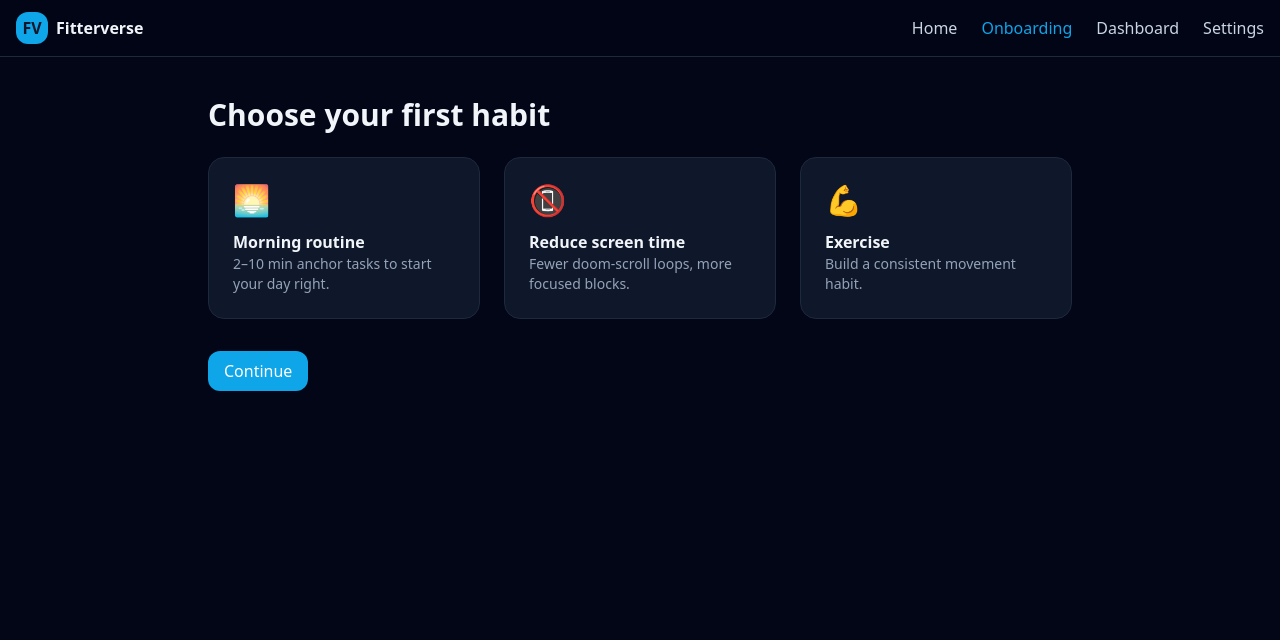
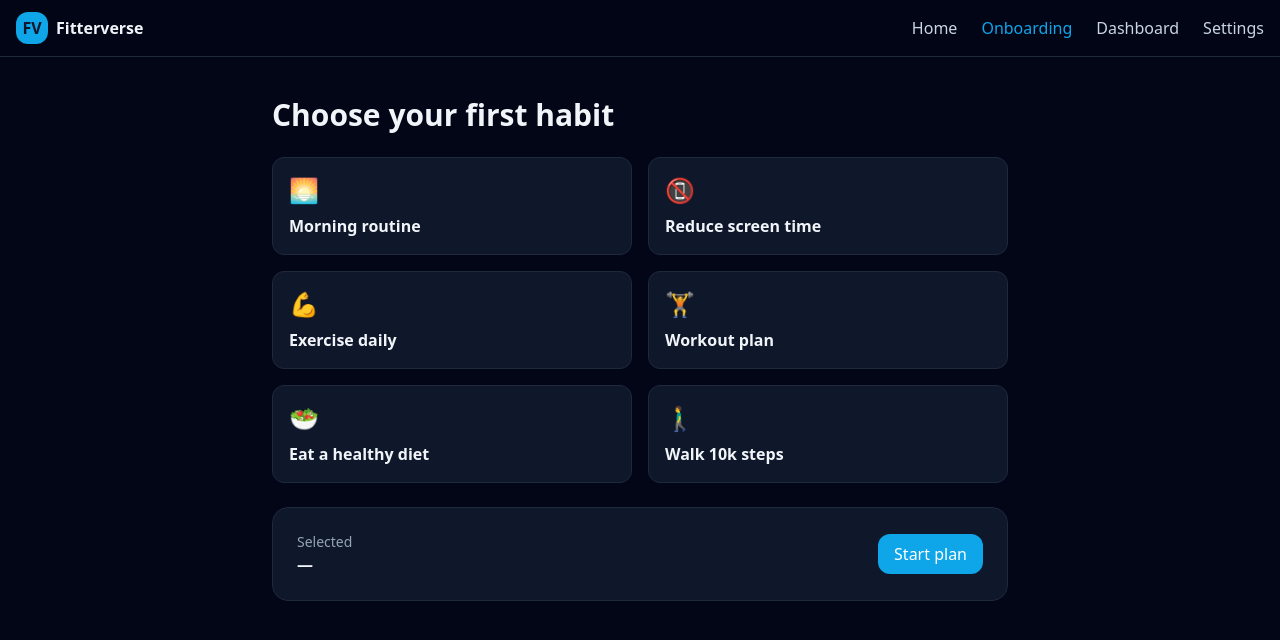
Before and after one commit to fitterverse/fitterverse-pro, a React (Vite) app: page /onboarding in a window 1280 px wide. Shown: the top 640 px of the page. Built offline with nearby package versions, Linux system fonts and the light colour scheme; no server answers.

Commit message:
fix: add habitId to profile, expose plans in store, align onboarding/checklist types

```diff
--- a/src/components/DailyChecklist.tsx
+++ b/src/components/DailyChecklist.tsx
@@ -1,22 +1,23 @@
 // src/components/DailyChecklist.tsx
 import React from "react";
-import { useApp, Task } from "../state/appStore";
+import { useApp } from "../state/appStore";
 import { todayKey, humanDate } from "../lib/time";
 
 export default function DailyChecklist() {
-  const { plans } = useApp();
-  const key = todayKey(new Date());
-  const day = plans[key];
-
-  if (!day) return null;
+  const { ensureTodayPlan, toggleTask } = useApp();
+  const day = ensureTodayPlan();
 
   return (
-    <div>
+    <div className="rounded-2xl border border-slate-800 bg-slate-900 p-6">
       <div className="text-sm text-slate-400 mb-2">{humanDate(new Date(day.date))}</div>
-      <ul className="space-y-3">
-        {day.tasks.map((t: Task) => (
+      <ul className="space-y-3 text-slate-200">
+        {day.tasks.map((t) => (
           <li key={t.id} className="flex items-center gap-3">
-            <span className="h-5 w-5 rounded border border-slate-600" />
+            <button
+              aria-label="toggle"
+              onClick={() => toggleTask(day.date, t.id)}
+              className="h-5 w-5 rounded border border-slate-600"
+            />
             <span>{t.text}</span>
           </li>
         ))}
--- a/src/pages/Onboarding.tsx
+++ b/src/pages/Onboarding.tsx
@@ -2,49 +2,62 @@
 import React from "react";
 import Card from "../components/ui/Card";
 import Button from "../components/ui/Button";
-import { useApp, HabitId } from "../state/appStore";
+import { useApp } from "../state/appStore";
 
-const HABITS: { id: HabitId; label: string; desc: string; emoji: string }[] = [
-  { id: "morning-routine", label: "Morning routine", desc: "2–10 min anchor tasks to start your day right.", emoji: "🌅" },
-  { id: "screen-time", label: "Reduce screen time", desc: "Fewer doom-scroll loops, more focused blocks.", emoji: "📵" },
-  { id: "exercise", label: "Exercise", desc: "Build a consistent movement habit.", emoji: "💪" },
-];
+const HABITS = [
+  { id: "morning-routine", label: "Morning routine", emoji: "🌅" },
+  { id: "screen-time", label: "Reduce screen time", emoji: "📵" },
+  { id: "exercise", label: "Exercise daily", emoji: "💪" },
+  { id: "workout", label: "Workout plan", emoji: "🏋️" },
+  { id: "eat-healthy", label: "Eat a healthy diet", emoji: "🥗" },
+  { id: "walk-10k", label: "Walk 10k steps", emoji: "🚶‍♂️" },
+] as const;
 
 export default function Onboarding() {
-  const { profile, setProfile } = useApp();
-  const [selected, setSelected] = React.useState<HabitId | null>(profile.habitId ?? null);
+  const { profile, setProfile, ensureTodayPlan } = useApp();
+  const [selected, setSelected] = React.useState<string>(profile.habitId ?? "");
 
-  function continueNext() {
+  function next() {
     if (!selected) return;
-    setProfile({ ...profile, habitId: selected });
-    // navigate to next onboarding step or dashboard in your flow
+    // ✅ persist habitId on profile
+    setProfile({ habitId: selected as any });
+    // create today plan so dashboard has content
+    ensureTodayPlan();
+    // simple route-forward (replace with navigate if using react-router hooks)
+    window.location.href = "/dashboard";
   }
 
   return (
-    <div className="mx-auto max-w-4xl px-4 py-10">
+    <div className="container mx-auto max-w-3xl px-4 py-10">
       <h1 className="text-3xl font-bold mb-6">Choose your first habit</h1>
-
-      <div className="grid md:grid-cols-3 gap-6">
+      <div className="grid sm:grid-cols-2 gap-4">
         {HABITS.map((h) => (
           <button
             key={h.id}
             onClick={() => setSelected(h.id)}
-            className={`text-left ${selected === h.id ? "ring-2 ring-emerald-500" : ""}`}
+            className={`text-left rounded-xl border p-4 transition ${
+              selected === h.id ? "border-emerald-500 bg-emerald-500/10" : "border-slate-800 bg-slate-900"
+            }`}
           >
-            <Card>
-              <div className="text-3xl">{h.emoji}</div>
-              <div className="mt-3 font-semibold">{h.label}</div>
-              <div className="text-slate-400 text-sm">{h.desc}</div>
-            </Card>
+            <div className="text-2xl">{h.emoji}</div>
+            <div className="mt-2 font-semibold">{h.label}</div>
           </button>
         ))}
       </div>
 
-      <div className="mt-8">
-        <Button onClick={continueNext} disabled={!selected}>
-          Continue
-        </Button>
-      </div>
+      <Card className="mt-6">
+        <div className="flex items-center justify-between">
+          <div>
+            <div className="text-sm text-slate-400">Selected</div>
+            <div className="font-semibold">
+              {selected ? HABITS.find((h) => h.id === selected)?.label : "—"}
+            </div>
+          </div>
+          <Button onClick={next} disabled={!selected}>
+            Start plan
+          </Button>
+        </div>
+      </Card>
     </div>
   );
 }
--- a/src/state/appStore.ts
+++ b/src/state/appStore.ts
@@ -1,117 +1,115 @@
-import { create } from 'zustand'
-import { storage } from '../lib/storage'
-import { todayKey } from '../lib/time'
+// src/state/appStore.ts
+import { create } from "zustand";
+import { storage } from "../lib/storage";
+import { todayKey } from "../lib/time";
 
-export type HabitId = 'morning-routine' | 'screen-time' | 'exercise'
+// ---- Domain types ----
+export type HabitId =
+  | "morning-routine"
+  | "screen-time"
+  | "exercise"
+  | "workout"
+  | "eat-healthy"
+  | "walk-10k";
 
 export type Task = {
-  id: string
-  text: string
-  minutes?: number
-  tip?: string
+  id: string;
+  text: string;
+  minutes?: number;
+  tip?: string;
+};
+
+export type DayPlan = {
+  date: string; // YYYY-MM-DD
+  tasks: Task[];
+  completed: Record<string, boolean>; // taskId -> done
+};
+
+export type UserProfile = {
+  name?: string;
+  goal?: string;
+  // ✅ add habitId to profile so onboarding can store it
+  habitId?: HabitId | null;
+};
+
+// ---- Store shape ----
+type AppState = {
+  profile: UserProfile;
+  plans: Record<string, DayPlan>; // ✅ used by DailyChecklist
+
+  // actions
+  setProfile: (partial: Partial<UserProfile>) => void;
+  ensureTodayPlan: () => DayPlan;
+  toggleTask: (date: string, taskId: string) => void;
+};
+
+// ---- persistence helpers ----
+const KEY = "fv@state";
+
+function loadState(): Pick<AppState, "profile" | "plans"> {
+  // our storage.get requires a fallback; provide a safe default
+  return storage.get<Pick<AppState, "profile" | "plans">>(KEY, {
+    profile: { name: "", goal: "", habitId: null },
+    plans: {},
+  });
 }
 
-export type DayPlan = {
-  date: string
-  tasks: Task[]
-  completed: Record<string, boolean> // taskId -> done
+function saveState(s: Pick<AppState, "profile" | "plans">) {
+  storage.set(KEY, s);
 }
 
-export type UserProfile = {
-  name?: string
-  goal?: string
-  keystone?: HabitId | null
+// ---- initial data helpers ----
+function defaultTasksForToday(): Task[] {
+  return [
+    { id: "t1", text: "2-min stretch after waking" },
+    { id: "t2", text: "No phone at breakfast" },
+    { id: "t3", text: "10-min evening walk" },
+  ];
 }
 
-type AppState = {
-  profile: UserProfile
-  plan: Record<string, DayPlan> // dateKey -> plan
-  streak: number
-  activeHabit: HabitId | null
+// ---- store ----
+export const useApp = create<AppState>((set, get) => {
+  const initial = loadState();
 
-  // actions
-  setProfile: (u: Partial<UserProfile>) => void
-  setActiveHabit: (h: HabitId) => void
-  ensureToday: () => void
-  toggleTask: (dateKey: string, taskId: string) => void
-  resetAll: () => void
-}
+  return {
+    profile: initial.profile,
+    plans: initial.plans,
 
-const KEY = 'fv@state'
+    setProfile: (partial) =>
+      set((s) => {
+        const next = { ...s, profile: { ...s.profile, ...partial } };
+        saveState({ profile: next.profile, plans: next.plans });
+        return next;
+      }),
 
-const initial: Pick<AppState, 'profile' | 'plan' | 'streak' | 'activeHabit'> = storage.get(KEY, {
-  profile: { name: '', goal: '', keystone: null },
-  plan: {},
-  streak: 0,
-  activeHabit: null
-})
+    ensureTodayPlan: () => {
+      const s = get();
+      const key = todayKey(new Date());
+      const existing = s.plans[key];
+      if (existing) return existing;
 
-export const useApp = create<AppState>((set, get) => ({
-  ...initial,
+      const created: DayPlan = {
+        date: key,
+        tasks: defaultTasksForToday(),
+        completed: {},
+      };
+      const plans = { ...s.plans, [key]: created };
+      const next = { ...s, plans };
+      saveState({ profile: next.profile, plans: next.plans });
+      set(next);
+      return created;
+    },
 
-  setProfile: (u) => set((s) => {
-    const profile = { ...s.profile, ...u }
-    const next = { ...s, profile }
-    storage.set(KEY, next)
-    return next
-  }),
-
-  setActiveHabit: (h) => set((s) => {
-    const next = { ...s, activeHabit: h, profile: { ...s.profile, keystone: h } }
-    storage.set(KEY, next)
-    return next
-  }),
-
-  ensureToday: () => set((s) => {
-    const key = todayKey()
-    if (s.plan[key]) return s
-    // create a tiny starter plan when missing
-    const tasks = s.activeHabit === 'morning-routine'
-      ? [
-          { id: 'water', text: 'Drink a glass of water', minutes: 2, tip: 'Leave a glass on your nightstand.' },
-          { id: 'sun', text: '2 minutes sunlight', minutes: 2, tip: 'Open the window and breathe.' },
-          { id: 'plan', text: 'Write today’s top-1', minutes: 3, tip: 'One thing that makes today a win.' },
-        ]
-      : s.activeHabit === 'screen-time'
-      ? [
-          { id: 'no-phone', text: 'No phone 30 min after wake', tip: 'Put it to charge outside the bedroom.' },
-          { id: 'focus-block', text: 'One 20-min no-scroll block', minutes: 20, tip: 'Use app/site blockers.' },
-          { id: 'off-30', text: '30-min off before bed', tip: 'Set a bedtime focus mode.' }
-        ]
-      : [
-          { id: 'walk', text: '5-min brisk walk', minutes: 5, tip: 'Shoes by the door the night before.' },
-          { id: 'mobility', text: '2-min mobility', minutes: 2, tip: 'Hips + shoulders.' },
-          { id: 'log', text: 'Log how you feel', minutes: 1 }
-        ]
-
-    const plan = { ...s.plan, [key]: { date: key, tasks, completed: {} } }
-    const next = { ...s, plan }
-    storage.set(KEY, next)
-    return next
-  }),
-
-  toggleTask: (dateKey, taskId) => set((s) => {
-    const day = s.plan[dateKey]
-    if (!day) return s
-    const completed = { ...day.completed, [taskId]: !day.completed[taskId] }
-    const allDoneBefore = Object.values(day.completed).length && Object.values(day.completed).every(Boolean)
-    const allDoneAfter = Object.values(completed).every(Boolean)
-    let streak = s.streak
-    if (!allDoneBefore && allDoneAfter) streak += 1
-    const plan = { ...s.plan, [dateKey]: { ...day, completed } }
-    const next = { ...s, plan, streak }
-    storage.set(KEY, next)
-    return next
-  }),
-
-  resetAll: () => {
-    const next = {
-      profile: { name: '', goal: '', keystone: null },
-      plan: {},
-      streak: 0,
-      activeHabit: null
-    }
-    storage.set(KEY, next)
-    set(next)
-  }
-}))
+    toggleTask: (date, taskId) =>
+      set((s) => {
+        const plan = s.plans[date];
+        if (!plan) return s;
+        const completed = { ...plan.completed, [taskId]: !plan.completed[taskId] };
+        const updated: DayPlan = { ...plan, completed };
+        const plans = { ...s.plans, [date]: updated };
+        const next = { ...s, plans };
+        saveState({ profile: next.profile, plans: next.plans });
+        return next;
+      }),
+  };
+});
```
